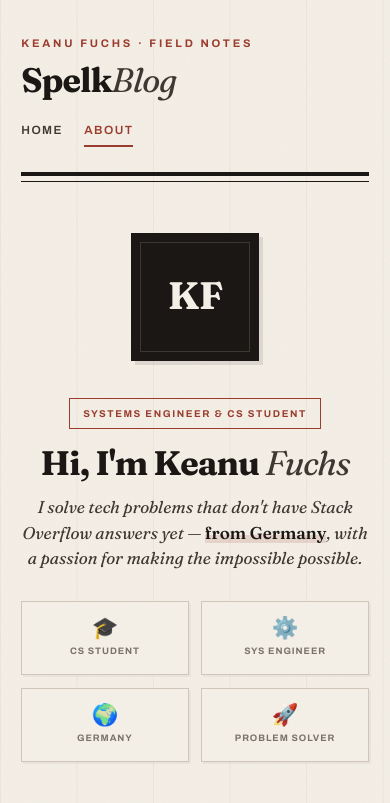
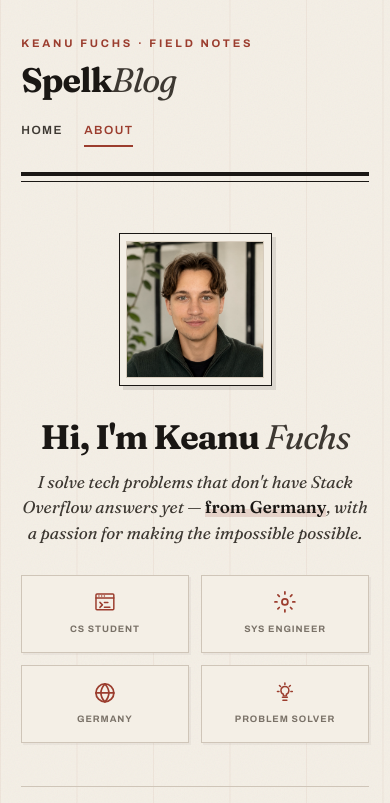
Before and after one commit to keanufuchs/Spelk-Blog, an Eleventy site: page src/about.njk in a window 390 px wide. Shown: the top 803 px of the page. Built offline with nearby package versions, Linux system fonts and the light colour scheme; Eleventy itself is replaced by a stand-in of ours; files that its build step writes are made by us from their sources.

Commit message:
Update About page with new avatar image, replace favicon with SVG, and enhance layout responsiveness with updated CSS styles.

```diff
--- a/src/_includes/layout.njk
+++ b/src/_includes/layout.njk
@@ -4,7 +4,7 @@
     <meta charset="utf-8" />
     <meta name="viewport" content="width=device-width, initial-scale=1" />
     <title>{{ title or "SpelkBlog" }}</title>
-    <link rel="icon" type="image/x-icon" href="/assets/favicon.ico">
+    <link rel="icon" type="image/svg+xml" href="/assets/favicon.svg">
 
     <link rel="preconnect" href="https://fonts.googleapis.com">
     <link rel="preconnect" href="https://fonts.gstatic.com" crossorigin>
@@ -274,10 +274,6 @@
       });
 
       setupScrollSpy(tocItems);
-
-      if (window.innerWidth <= 768) {
-        toc.addEventListener('click', () => toc.classList.toggle('expanded'));
-      }
     }
 
     function setupScrollSpy(tocItems) {
--- a/src/about.njk
+++ b/src/about.njk
@@ -4,11 +4,19 @@
 ---
 
 <section class="about-hero">
-  <div class="about-avatar" aria-hidden="true">
-    <span>KF</span>
+  <div class="about-avatar">
+    <img
+      class="no-zoom"
+      src="/assets/images/about/keanu-fuchs-portrait.jpg"
+      alt="Portrait of Keanu Fuchs"
+      width="340"
+      height="340"
+      loading="eager"
+      decoding="async"
+    >
   </div>
   <div class="about-hero-content">
-    <span class="about-badge">Systems Engineer &amp; CS Student</span>
+    <!-- <span class="about-badge">Systems Engineer &amp; CS Student</span> -->
     <h1 class="about-name">Hi, I'm Keanu <span>Fuchs</span></h1>
     <p class="about-tagline">
       I solve tech problems that don't have Stack Overflow answers yet —
@@ -16,19 +24,52 @@
     </p>
     <div class="about-stats">
       <div class="about-stat">
-        <div class="icon" aria-hidden="true">🎓</div>
+        <div class="icon" aria-hidden="true">
+          <svg viewBox="0 0 24 24" fill="none" stroke="currentColor" stroke-width="1.5" stroke-linecap="round" stroke-linejoin="round">
+            <rect x="3" y="4" width="18" height="16" rx="1"/>
+            <line x1="3" y1="8" x2="21" y2="8"/>
+            <circle cx="6" cy="6" r="0.75" fill="currentColor" stroke="none"/>
+            <circle cx="8.75" cy="6" r="0.75" fill="currentColor" stroke="none"/>
+            <circle cx="11.5" cy="6" r="0.75" fill="currentColor" stroke="none"/>
+            <path d="M7 12.5 9.5 15 7 17.5"/>
+            <path d="M11.5 17.5h5.5"/>
+            <path d="M11.5 12.5h3.5"/>
+          </svg>
+        </div>
         <div class="label">CS Student</div>
       </div>
       <div class="about-stat">
-        <div class="icon" aria-hidden="true">⚙️</div>
+        <div class="icon" aria-hidden="true">
+          <svg viewBox="0 0 24 24" fill="none" stroke="currentColor" stroke-width="1.75" stroke-linecap="round" stroke-linejoin="round">
+            <circle cx="12" cy="12" r="3"/>
+            <path d="M12 2v2M12 20v2M4.93 4.93l1.41 1.41M17.66 17.66l1.41 1.41M2 12h2M20 12h2M4.93 19.07l1.41-1.41M17.66 6.34l1.41-1.41"/>
+          </svg>
+        </div>
         <div class="label">Sys Engineer</div>
       </div>
       <div class="about-stat">
-        <div class="icon" aria-hidden="true">🌍</div>
+        <div class="icon" aria-hidden="true">
+          <svg viewBox="0 0 24 24" fill="none" stroke="currentColor" stroke-width="1.75" stroke-linecap="round" stroke-linejoin="round">
+            <circle cx="12" cy="12" r="9"/>
+            <path d="M3 12h18"/>
+            <path d="M12 3c2.5 2.8 4 6 4 9s-1.5 6.2-4 9c-2.5-2.8-4-6-4-9s1.5-6.2 4-9Z"/>
+          </svg>
+        </div>
         <div class="label">Germany</div>
       </div>
       <div class="about-stat">
-        <div class="icon" aria-hidden="true">🚀</div>
+        <div class="icon" aria-hidden="true">
+          <svg viewBox="0 0 24 24" fill="none" stroke="currentColor" stroke-width="1.5" stroke-linecap="round" stroke-linejoin="round">
+            <path d="M12 2v1.5"/>
+            <path d="M6.5 4.5 7.6 5.6"/>
+            <path d="M17.5 4.5l-1.1 1.1"/>
+            <path d="M4.5 10.5H6"/>
+            <path d="M18 10.5h1.5"/>
+            <path d="M12 5.5a4 4 0 00-4 4c0 1.7 1 3.2 2.5 3.9V15h3v-1.6c1.5-.7 2.5-2.2 2.5-3.9a4 4 0 00-4-4z"/>
+            <path d="M9.5 16.5h5"/>
+            <path d="M10 19.5h4"/>
+          </svg>
+        </div>
         <div class="label">Problem Solver</div>
       </div>
     </div>
--- a/src/assets/css/swiss-letterpress.css
+++ b/src/assets/css/swiss-letterpress.css
@@ -440,14 +440,14 @@
 .article-block {
   margin: 2rem 0 0;
   display: grid;
-  grid-template-columns: 1fr;
+  grid-template-columns: minmax(0, 1fr);
   border: 1px solid var(--rule);
   background: var(--paper);
   box-shadow: 4px 4px 0 rgba(26, 23, 20, 0.06);
 }
 
 @media (min-width: 768px) {
-  .article-block { grid-template-columns: 5fr 8fr; }
+  .article-block { grid-template-columns: minmax(0, 5fr) minmax(0, 8fr); }
 }
 
 .article-sidebar {
@@ -455,6 +455,7 @@
   color: var(--paper);
   padding: 1.75rem 1.5rem;
   position: relative;
+  min-width: 0;
 }
 
 @media (min-width: 768px) {
@@ -503,6 +504,7 @@
 .article-content {
   padding: 1.5rem 1.25rem 2rem;
   border-top: 1px solid var(--rule);
+  min-width: 0;
 }
 
 @media (min-width: 768px) {
@@ -511,6 +513,11 @@
     border-top: none;
     border-left: 1px solid var(--rule);
   }
+}
+
+.prose {
+  overflow-wrap: break-word;
+  word-wrap: break-word;
 }
 
 /* ── Prose / article typography ── */
@@ -637,6 +644,8 @@
 }
 
 .prose table {
+  display: block;
+  overflow-x: auto;
   width: 100%;
   border-collapse: collapse;
   margin: 1.5rem 0;
@@ -675,6 +684,8 @@
   padding: 1rem 1.25rem !important;
   margin: 1rem 0 !important;
   overflow-x: auto !important;
+  width: 100% !important;
+  max-width: 100% !important;
   box-shadow: inset 0 1px 3px rgba(0, 0, 0, 0.05) !important;
   font-family: 'Courier New', monospace !important;
   font-size: 0.76rem !important;
@@ -702,6 +713,8 @@
   padding: 0.1rem 0.35rem;
   color: var(--rust);
   border-radius: 0;
+  overflow-wrap: break-word;
+  word-break: break-word;
 }
 
 .code-block-wrapper { position: relative; }
@@ -776,34 +789,28 @@
 
 .about-avatar {
   position: relative;
-  width: 7.5rem;
-  height: 7.5rem;
+  flex-shrink: 0;
+  width: 9rem;
+  height: 9rem;
   margin: 0 auto;
-  background: var(--ink);
-  display: flex;
-  align-items: center;
-  justify-content: center;
+  padding: 0.4rem;
+  background: var(--paper);
+  border: 1px solid var(--ink);
   box-shadow: 4px 4px 0 rgba(26, 23, 20, 0.1);
 }
 
 @media (min-width: 768px) {
-  .about-avatar { margin: 0; width: 8.5rem; height: 8.5rem; }
+  .about-avatar { margin: 0; }
 }
 
-.about-avatar::before {
-  content: '';
-  position: absolute;
-  inset: 0.5rem;
-  border: 1px solid rgba(244, 239, 230, 0.15);
-  pointer-events: none;
-}
-
-.about-avatar span {
-  font-family: 'Fraunces', serif;
-  font-size: 2.25rem;
-  font-weight: 700;
-  color: var(--paper);
-  letter-spacing: -0.02em;
+.about-avatar img {
+  width: 100%;
+  height: 100%;
+  object-fit: cover;
+  object-position: center 22%;
+  display: block;
+  border: 1px solid var(--rule);
+  filter: sepia(0.1) contrast(1.04) saturate(0.88);
 }
 
 .about-hero-content { min-width: 0; }
@@ -884,10 +891,20 @@
 }
 
 .about-stat .icon {
-  font-size: 1.25rem;
-  line-height: 1;
-  margin-bottom: 0.35rem;
+  display: flex;
+  align-items: center;
+  justify-content: center;
+  margin-bottom: 0.4rem;
+  color: var(--rust);
+  transition: color 0.15s;
 }
+
+.about-stat .icon svg {
+  width: 1.4rem;
+  height: 1.4rem;
+}
+
+.about-stat:hover .icon { color: var(--ink); }
 
 .about-stat .label {
   font-family: 'Archivo', sans-serif;
@@ -1230,22 +1247,6 @@
   .toc-nav { display: none; }
 }
 
-@media (max-width: 768px) {
-  .toc-nav {
-    display: block;
-    top: auto;
-    bottom: 1rem;
-    right: 1rem;
-    left: 1rem;
-    width: auto;
-    max-height: 50vh;
-    transform: translateY(calc(100% - 3rem));
-    transition: transform 0.3s ease;
-  }
-
-  .toc-nav.expanded { transform: translateY(0); }
-}
-
 /* ── Image zoom ── */
 .zoomable-image { cursor: zoom-in; }
 
```
Also changed, not shown: src/assets/favicon.ico (deleted), src/assets/favicon.svg (added), src/assets/images/about/keanu-fuchs-portrait.jpg (added).
